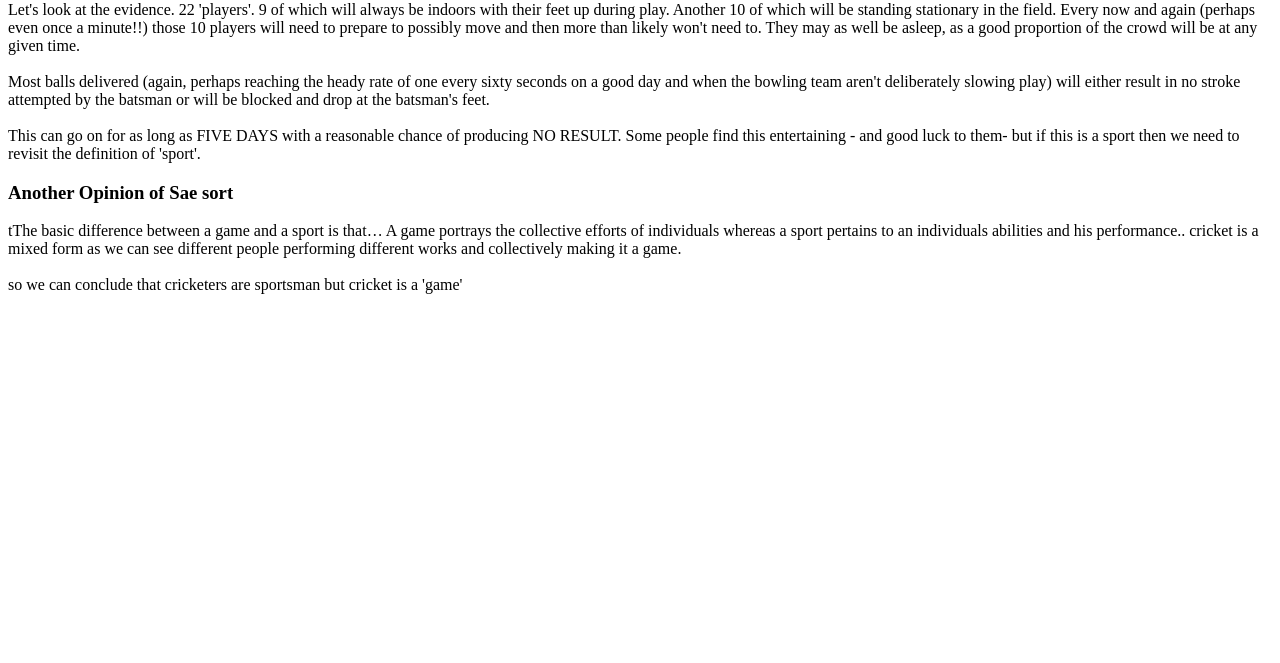
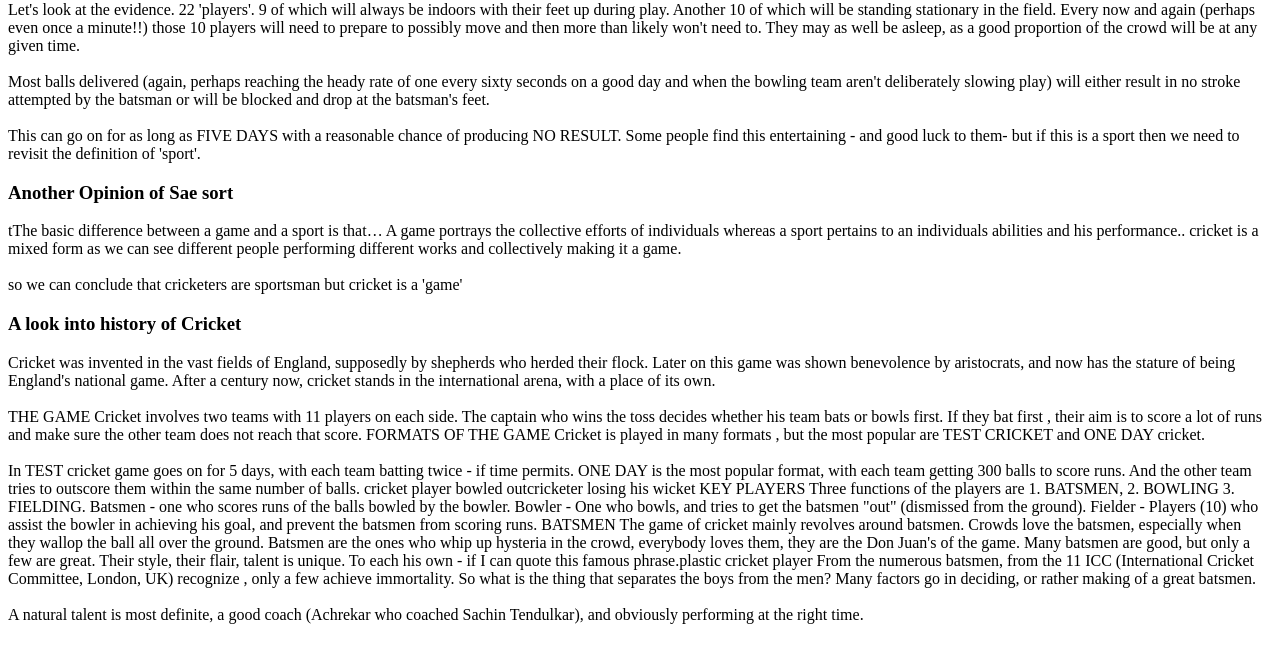
Before and after one commit to Rajaneesh98/Dummy-blog, a plain HTML site: page index.html in a window 1280 px wide. Shown: the part 79-742 px from the top of the page. Drawn offline with Linux system fonts and the light colour scheme.

Commit message:
Docs: added

```diff
--- a/index.html
+++ b/index.html
@@ -40,5 +40,46 @@
       <br />
       so we can conclude that cricketers are sportsman but cricket is a 'game'
     </p>
+    <h3>A look into history of Cricket</h3>
+    <p>
+      Cricket was invented in the vast fields of England, supposedly by
+      shepherds who herded their flock. Later on this game was shown benevolence
+      by aristocrats, and now has the stature of being England's national game.
+      After a century now, cricket stands in the international arena, with a
+      place of its own.
+      <br />
+      <br />
+      THE GAME Cricket involves two teams with 11 players on each side. The
+      captain who wins the toss decides whether his team bats or bowls first. If
+      they bat first , their aim is to score a lot of runs and make sure the
+      other team does not reach that score. FORMATS OF THE GAME Cricket is
+      played in many formats , but the most popular are TEST CRICKET and ONE DAY
+      cricket.
+      <br />
+      <br />
+      In TEST cricket game goes on for 5 days, with each team batting twice - if
+      time permits. ONE DAY is the most popular format, with each team getting
+      300 balls to score runs. And the other team tries to outscore them within
+      the same number of balls. cricket player bowled outcricketer losing his
+      wicket KEY PLAYERS Three functions of the players are 1. BATSMEN, 2.
+      BOWLING 3. FIELDING. Batsmen - one who scores runs of the balls bowled by
+      the bowler. Bowler - One who bowls, and tries to get the batsmen "out"
+      (dismissed from the ground). Fielder - Players (10) who assist the bowler
+      in achieving his goal, and prevent the batsmen from scoring runs. BATSMEN
+      The game of cricket mainly revolves around batsmen. Crowds love the
+      batsmen, especially when they wallop the ball all over the ground. Batsmen
+      are the ones who whip up hysteria in the crowd, everybody loves them, they
+      are the Don Juan's of the game. Many batsmen are good, but only a few are
+      great. Their style, their flair, talent is unique. To each his own - if I
+      can quote this famous phrase.plastic cricket player From the numerous
+      batsmen, from the 11 ICC (International Cricket Committee, London, UK)
+      recognize , only a few achieve immortality. So what is the thing that
+      separates the boys from the men? Many factors go in deciding, or rather
+      making of a great batsmen.
+      <br />
+      <br />
+      A natural talent is most definite, a good coach (Achrekar who coached
+      Sachin Tendulkar), and obviously performing at the right time.
+    </p>
   </body>
 </html>
```
